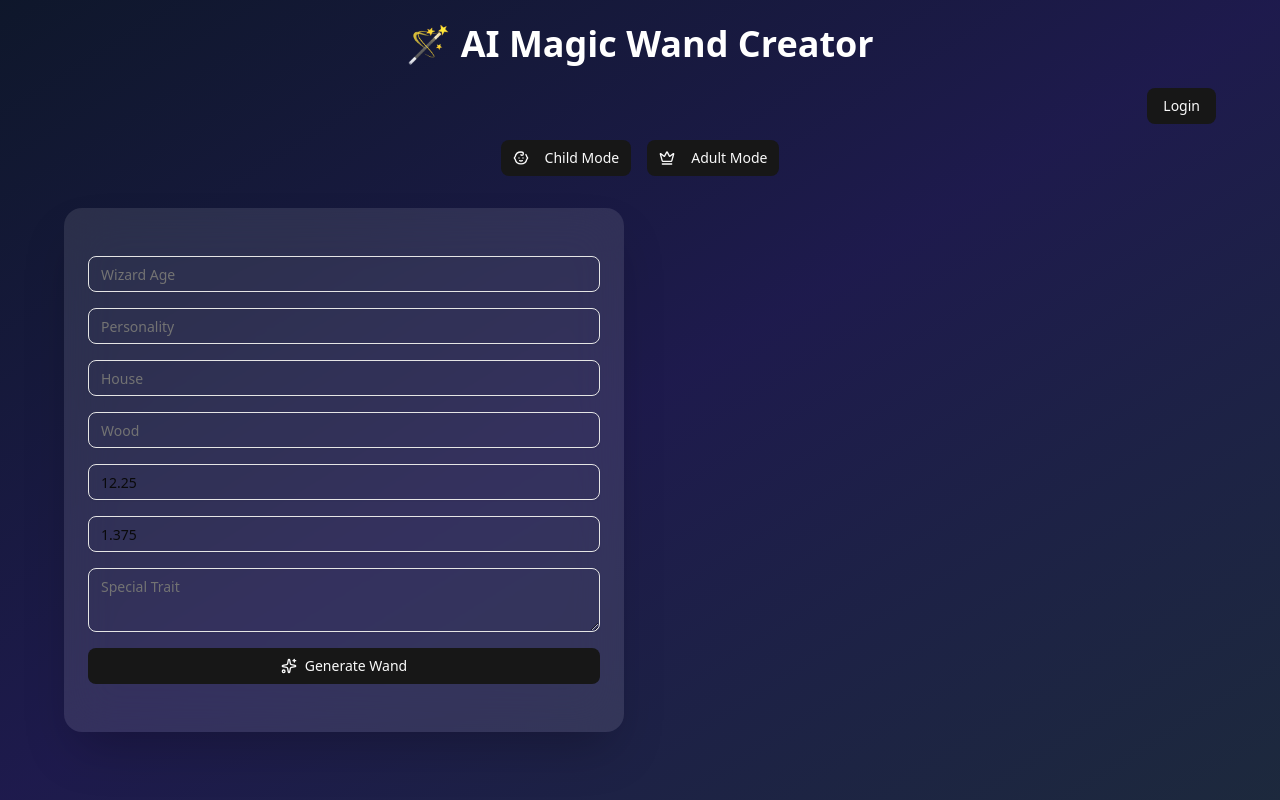
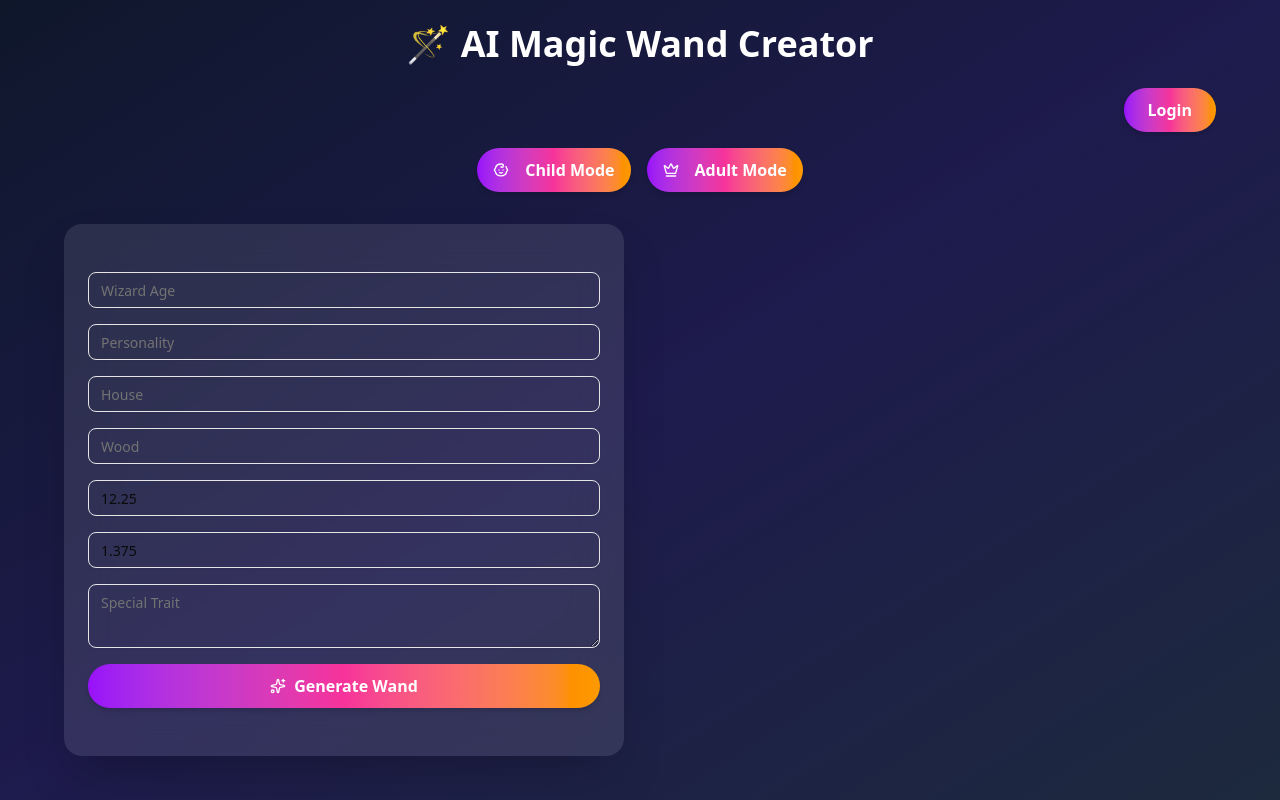
Before and after one commit to fxprieto/magic-wand-app, a Next.js app: page / in a window 1280 px wide. Built offline with nearby package versions, Linux system fonts and the light colour scheme.

Commit message:
Professional UI upgrade

```diff
--- a/components/ui/button.tsx
+++ b/components/ui/button.tsx
@@ -5,11 +5,11 @@ import { Slot } from "radix-ui"
 import { cn } from "@/lib/utils"
 
 const buttonVariants = cva(
-  "inline-flex items-center justify-center gap-2 whitespace-nowrap rounded-md text-sm font-medium transition-all disabled:pointer-events-none disabled:opacity-50 [&_svg]:pointer-events-none [&_svg:not([class*='size-'])]:size-4 shrink-0 [&_svg]:shrink-0 outline-none focus-visible:border-ring focus-visible:ring-ring/50 focus-visible:ring-[3px] aria-invalid:ring-destructive/20 dark:aria-invalid:ring-destructive/40 aria-invalid:border-destructive",
+  "inline-flex items-center justify-center gap-2 whitespace-nowrap rounded-full text-base font-semibold transition-all disabled:pointer-events-none disabled:opacity-50 [&_svg]:pointer-events-none [&_svg:not([class*='size-'])]:size-4 shrink-0 [&_svg]:shrink-0 outline-none focus-visible:border-ring focus-visible:ring-ring/50 focus-visible:ring-[3px] aria-invalid:ring-destructive/20 dark:aria-invalid:ring-destructive/40 aria-invalid:border-destructive",
   {
     variants: {
       variant: {
-        default: "bg-primary text-primary-foreground hover:bg-primary/90",
+        default: "bg-gradient-to-r from-purple-600 via-pink-500 to-amber-500 text-white hover:brightness-105 shadow-md hover:shadow-lg",
         destructive:
           "bg-destructive text-white hover:bg-destructive/90 focus-visible:ring-destructive/20 dark:focus-visible:ring-destructive/40 dark:bg-destructive/60",
         outline:
@@ -21,7 +21,7 @@ const buttonVariants = cva(
         link: "text-primary underline-offset-4 hover:underline",
       },
       size: {
-        default: "h-9 px-4 py-2 has-[>svg]:px-3",
+        default: "h-11 px-6 py-3 has-[>svg]:px-4",
         xs: "h-6 gap-1 rounded-md px-2 text-xs has-[>svg]:px-1.5 [&_svg:not([class*='size-'])]:size-3",
         sm: "h-8 rounded-md gap-1.5 px-3 has-[>svg]:px-2.5",
         lg: "h-10 rounded-md px-6 has-[>svg]:px-4",
--- a/package.json
+++ b/package.json
@@ -15,6 +15,7 @@
     "html-to-image": "^1.11.13",
     "lucide-react": "^0.564.0",
     "next": "16.1.6",
+    "openai": "^6.22.0",
     "radix-ui": "^1.4.3",
     "react": "19.2.3",
     "react-dom": "19.2.3",
```
Also changed, not shown: 1 other file (tests, documents, lock files or other folders).
